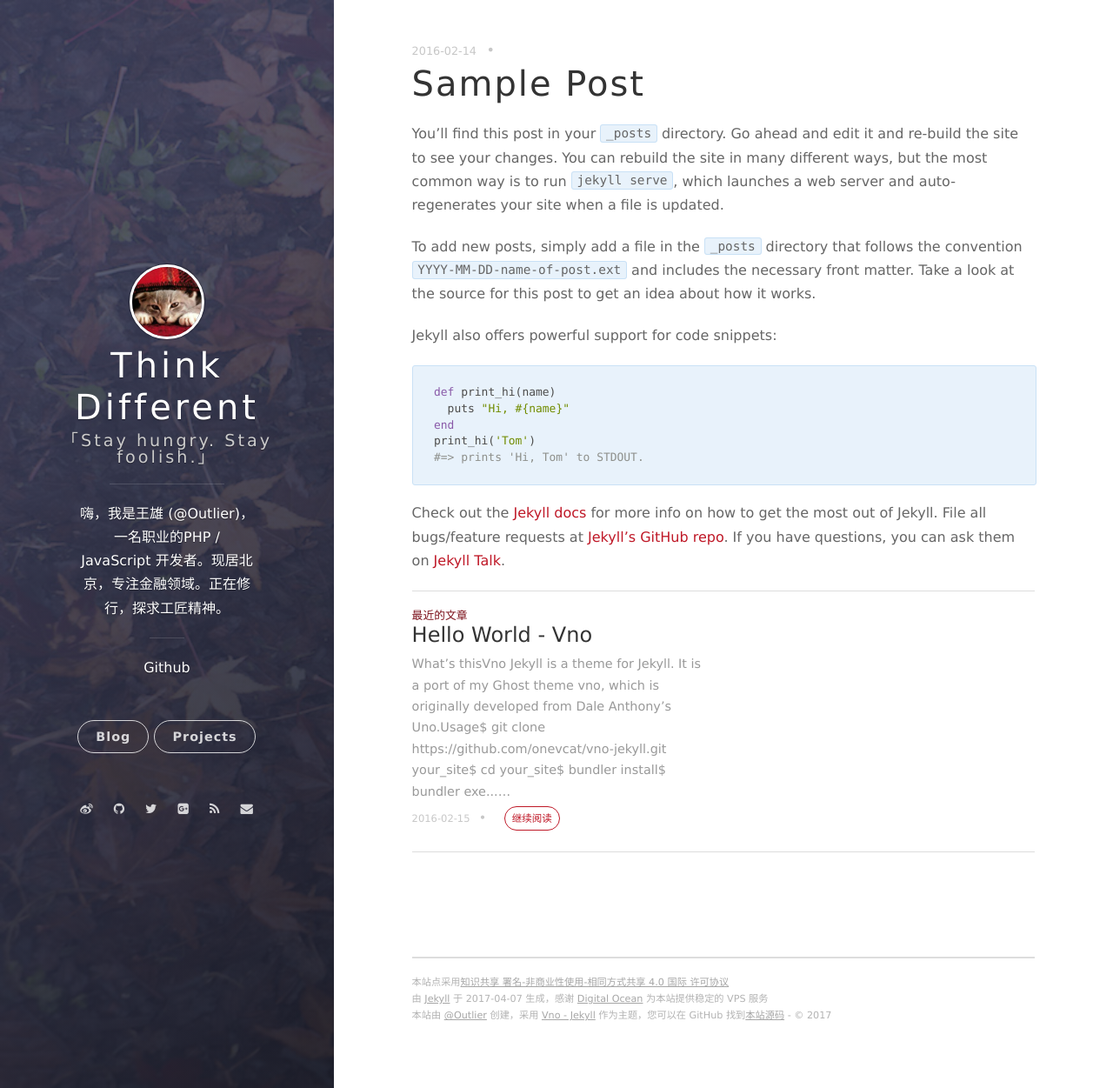
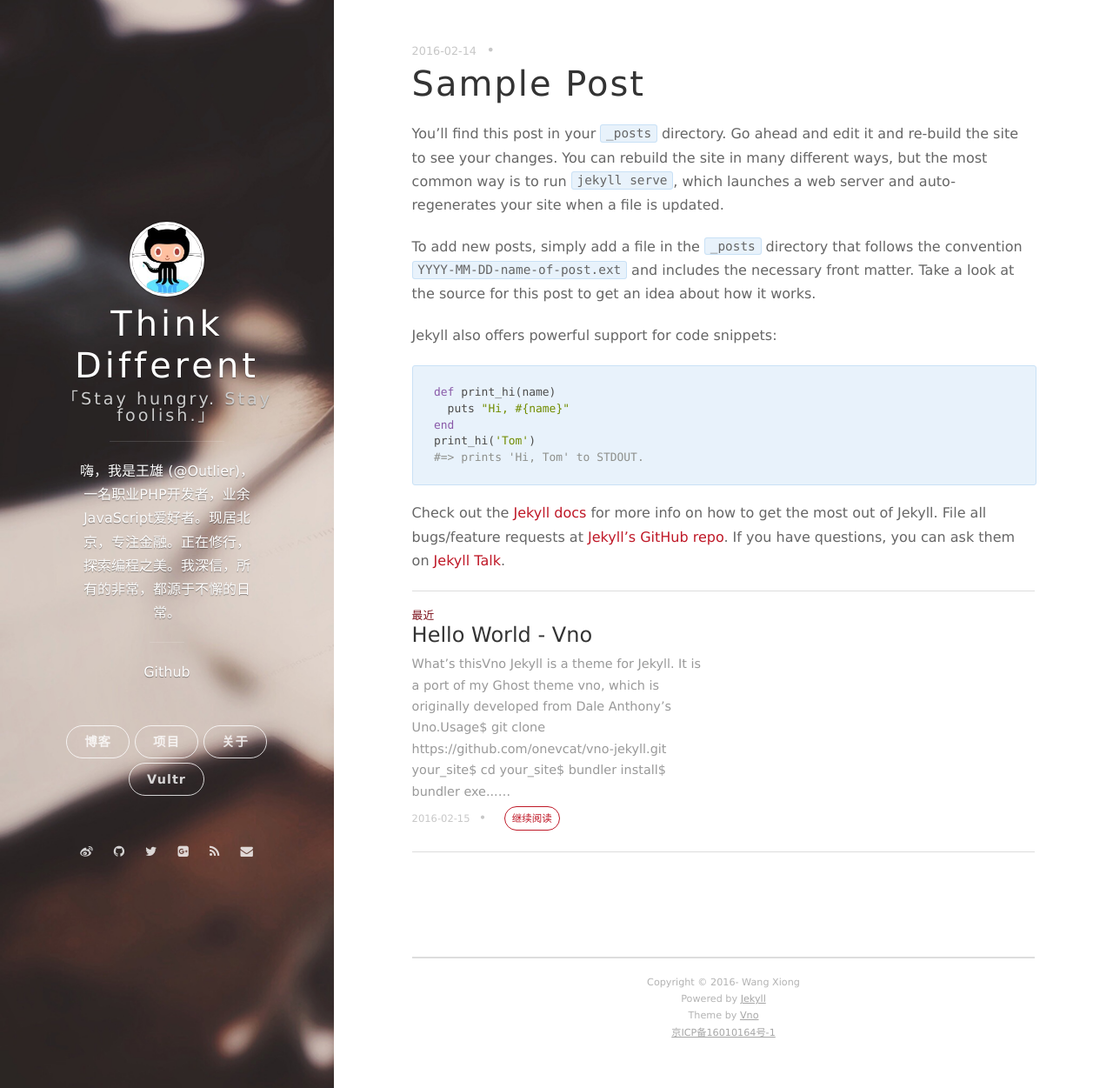
Before and after one commit to LensXiong/jekyll_blog, a Jekyll site: the page built from _posts/2016-02-15-sample-post.markdown, in a window 1280 px wide and 1251 px high. Shown: the whole window at 87% size. Built offline with Jekyll 4.4.1, drawn with Linux system fonts in a browser that asks for light colours; nearby versions of some CDN libraries; comment, search, counter and statistics services are not loaded.

Commit message:
modify blog info

```diff
--- a/_config.yml
+++ b/_config.yml
@@ -2,7 +2,7 @@
 title: Think Different
 subtitle: 「Stay hungry. Stay foolish.」
 welcome_message: <a href="https://github.com/LensXiong" target="_blank">Github</a>
-description: 嗨，我是王雄 (@Outlier)，一名职业的PHP / JavaScript 开发者。现居北京，专注金融领域。正在修行，探求工匠精神。
+description: 嗨，我是王雄 (@Outlier)，一名职业PHP开发者，业余JavaScript爱好者。现居北京，专注金融。正在修行，探索编程之美。我深信，所有的非常，都源于不懈的日常。
 creator: <a href="http://wwxiong.com">@Outlier</a>
 
 url: "http://wwxiong.com"
@@ -13,7 +13,7 @@ permalink: /:year/:month/:title/
 highlighter: plain
 
 # supported colors: blue, green, purple, red, orange or slate. If you need clear, leave it empty.
-cover_color: slate
+cover_color:
 
 # The blog button should not be removed.
 blog_button:
@@ -22,7 +22,9 @@ blog_button:
 
 # Navigation buttons in the front page.
 nav:
-    - {title: Projects, description: My Projects, url: 'http://wwxiong.com'}
+    - {title: 项目, description: 我的项目, url: 'https://github.com/LensXiong/'}
+    - {title: 关于, description: 其他博客, url: 'http://wwxiong.com/'}
+    - {title: Vultr, description: 其他博客, url: 'http://www.vultr.com/?ref=6959672'}
     # - {title: Another Button, description: A button, url: 'http://example.com'}
 
 # Pagination
--- a/_includes/footer.html
+++ b/_includes/footer.html
@@ -1,7 +1,8 @@
 <section class="footer">
     <footer>
-    	<span class="footer__copyright">本站点采用<a href="http://creativecommons.org/licenses/by-nc-sa/4.0/">知识共享 署名-非商业性使用-相同方式共享 4.0 国际 许可协议</a></span>
-        <span class="footer__copyright">由 <a href="https://jekyllrb.com">Jekyll</a> 于 {{ site.time | date: "%F" }} 生成，感谢 <a href="https://www.digitalocean.com/?refcode=30ed2d146762">Digital Ocean</a> 为本站提供稳定的 VPS 服务</span>
-        <span class="footer__copyright">本站{% if site.creator %}由 {{site.creator}} 创建，{% endif %}采用 <a href="https://github.com/onevcat/vno-jekyll">Vno - Jekyll</a> 作为主题，您可以在 GitHub 找到<a href="https://github.com/onevcat/OneV-s-Den">本站源码</a> - &copy; {{site.time | date: "%Y"}}</span>
+        <section class="footer__copyright" align="center">Copyright &copy; 2016-{{date format='YYYY'}} Wang Xiong</section>
+        <section class="footer__copyright" align="center">Powered by  <a href="http://jekyllrb.com/">Jekyll</a></section>
+        <section class="footer__copyright" align="center">Theme by <a href="https://github.com/onevcat/vno-jekyll">Vno</a></section>
+        <section class="footer__copyright" align="center"><a href="http://icp.alexa.cn/">京ICP备16010164号-1</a></section>
     </footer>
 </section>
--- a/_includes/read-more.html
+++ b/_includes/read-more.html
@@ -2,7 +2,7 @@
    {% if page.next %}
    {% assign current = page.next %}
    <div class="read-more-item">
-       <span class="read-more-item-dim">最近的文章</span>
+       <span class="read-more-item-dim">最近</span>
        <h2 class="post-list__post-title post-title"><a href="{{ current.url }}" title="link to {{ current.title }}">{{ current.title }}</a></h2>
        <p class="excerpt">{{ current.content | markdownify | strip_html | strip_newlines | truncate: 250 }}&hellip;</p>
        <div class="post-list__meta"><time datetime="{{current.date | date: date_to_xmlschema}}" class="post-list__meta--date date">{{current.date | date: "%F"}}</time> &#8226; <span class="post-list__meta--tags tags">{{current.tags}}</span><a class="btn-border-small" href={{current.url}}>继续阅读</a></div>
@@ -12,7 +12,7 @@
    {% if page.previous %}
    {% assign current = page.previous %}
    <div class="read-more-item">
-       <span class="read-more-item-dim">更早的文章</span>
+       <span class="read-more-item-dim">更早</span>
        <h2 class="post-list__post-title post-title"><a href="{{ current.url }}" title="link to {{ current.title }}">{{ current.title }}</a></h2>
        <p class="excerpt">{{ current.content | markdownify | strip_html | strip_newlines | truncate: 250 }}&hellip;</p>
        <div class="post-list__meta"><time datetime="{{current.date | date: date_to_xmlschema}}" class="post-list__meta--date date">{{current.date | date: "%F"}}</time> &#8226; <span class="post-list__meta--tags tags">{{current.tags}}</span><a class="btn-border-small" href={{current.url}}>继续阅读</a></div>
--- a/_includes/side-panel.html
+++ b/_includes/side-panel.html
@@ -21,8 +21,11 @@
           <div>
             <nav class="cover-navigation cover-navigation--primary">
               <ul class="navigation">
+                <!--
                 <li class="navigation__item"><a href="/#blog" title="{{site.blog_button.description}}" class="blog-button">{{site.blog_button.title}}</a></li>
-                {% for item in site.nav %}
+                  -->
+                  <li class="navigation__item"><a href="/#blog" title="访问博客" class="blog-button">博客</a></li>
+                  {% for item in site.nav %}
                   <li class="navigation__item"><a href="{{item.url}}" target="_blank" title="{{item.description}}">{{item.title}}</a></li>
                 {% endfor %}
               </ul>
```
Also changed, not shown: assets/images/avatar.jpg, assets/images/background-cover.jpg, 1 other file.
